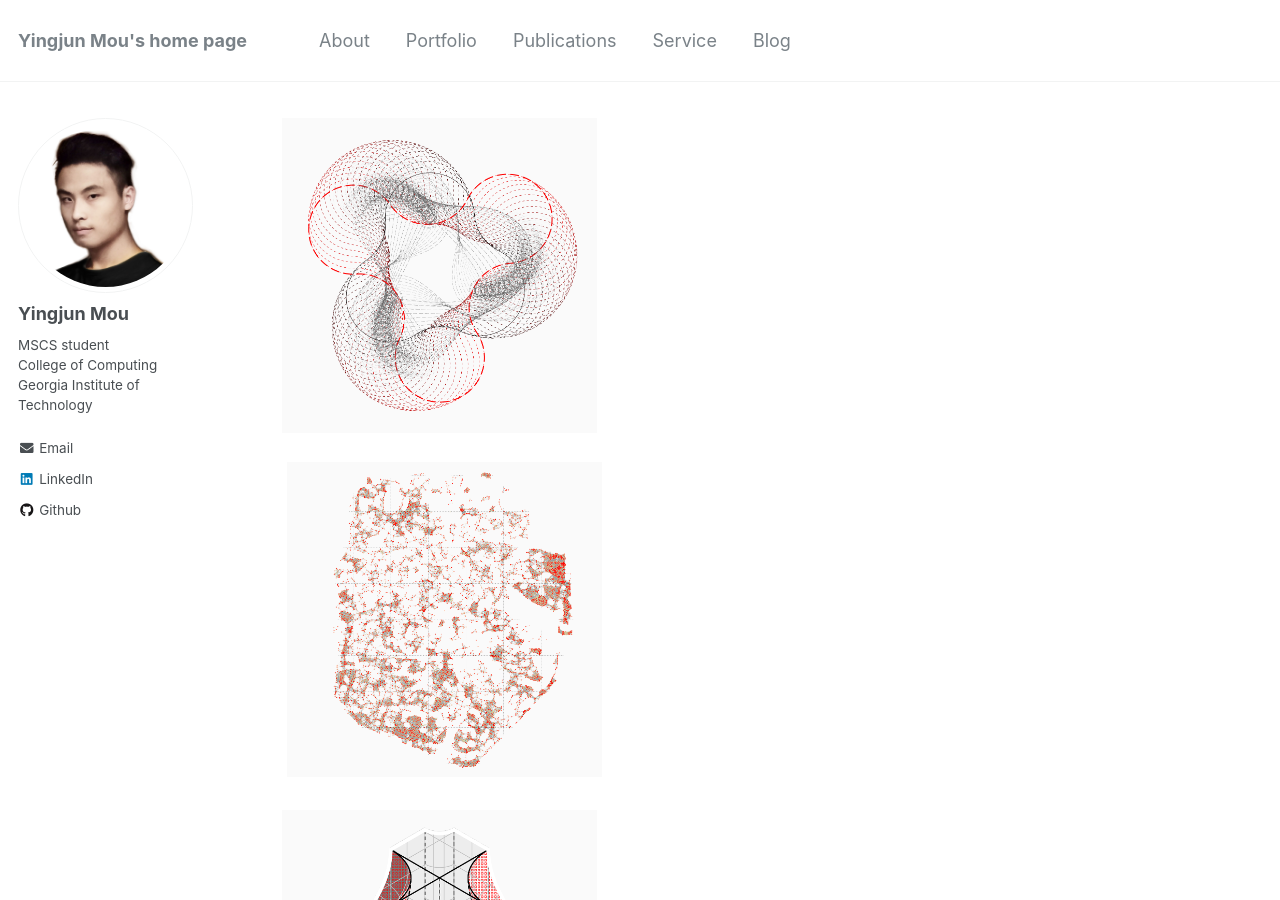
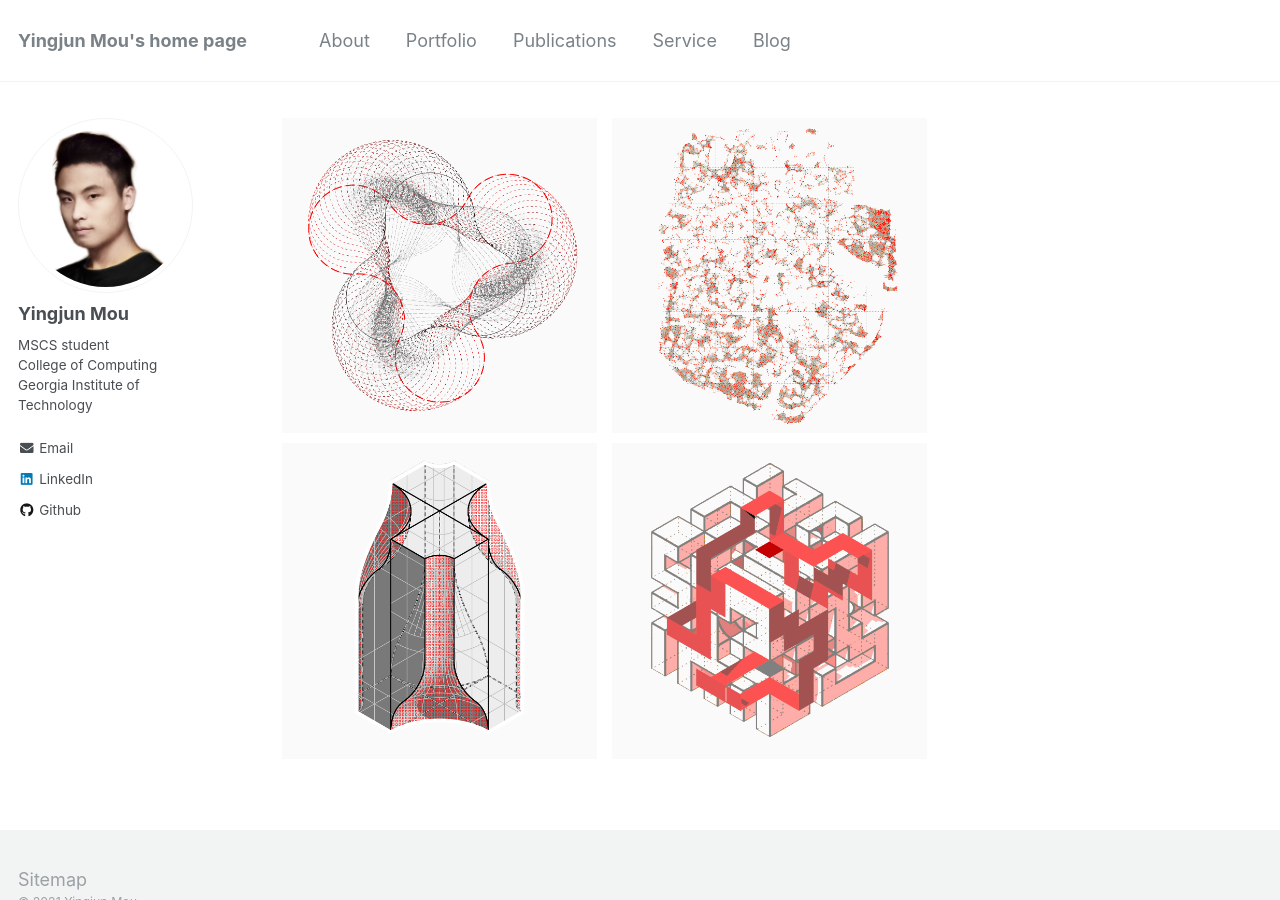
Before and after one commit to yingjun-mou/yingjun-mou.github.io, a Jekyll site: the page built from _pages/about.md, in a window 1280 px wide and 900 px high. Built offline with Jekyll 4.4.1, drawn with Linux system fonts in a browser that asks for light colours.

Commit message:
Update about.md

```diff
--- a/_pages/about.md
+++ b/_pages/about.md
@@ -8,21 +8,17 @@
 ---
 <tr>
 <td>
-  <p><a href="https://yingjun-mou.github.io/cv/"><img src="../images/Icon_coding.png" alt="Drawing" style="width: 320px; padding-right: 5px; padding-bottom: 5px;"/> </a>
-  </p>
+  <a href="https://yingjun-mou.github.io/cv/"><img src="../images/Icon_coding.png" alt="Drawing" style="width: 320px; padding-right: 5px; padding-bottom: 5px;"/></a>
 </td>
 <td>
-  <p><a href="https://yingjun-mou.github.io/cv/"><img src="../images/Icon_research.png" alt="Drawing" style="width: 320px; padding-left: 5px; padding-bottom: 5px;"/> </a>
-  </p>
+  <a href="https://yingjun-mou.github.io/cv/"><img src="../images/Icon_research.png" alt="Drawing" style="width: 320px; padding-left: 5px; padding-bottom: 5px;"/></a>
 </td>
 </tr>
 <tr>
 <td>
-  <p><a href="https://yingjun-mou.github.io/cv/"><img src="../images/Icon_design.png" alt="Drawing" style="width: 320px; padding-right: 5px; padding-top: 5px;"/> </a>
-  </p>
+  <a href="https://yingjun-mou.github.io/cv/"><img src="../images/Icon_design.png" alt="Drawing" style="width: 320px; padding-right: 5px; padding-top: 5px;"/></a>
 </td>
 <td>
-  <p><a href="https://yingjun-mou.github.io/cv/"><img src="../images/Icon_travel.png" alt="Drawing" style="width: 320px; padding-left: 5px; padding-top: 5px;"/> </a>
-  </p>
+  <a href="https://yingjun-mou.github.io/cv/"><img src="../images/Icon_travel.png" alt="Drawing" style="width: 320px; padding-left: 5px; padding-top: 5px;"/></a>
 </td>
 </tr>
```
